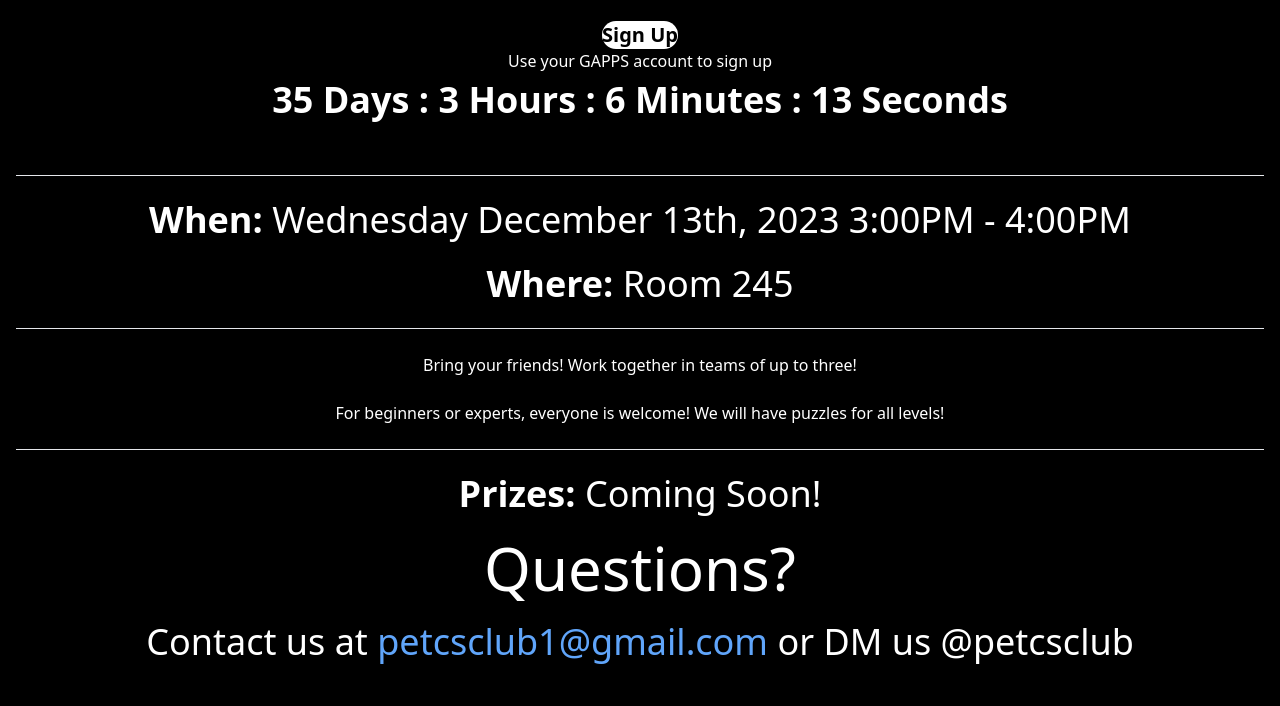
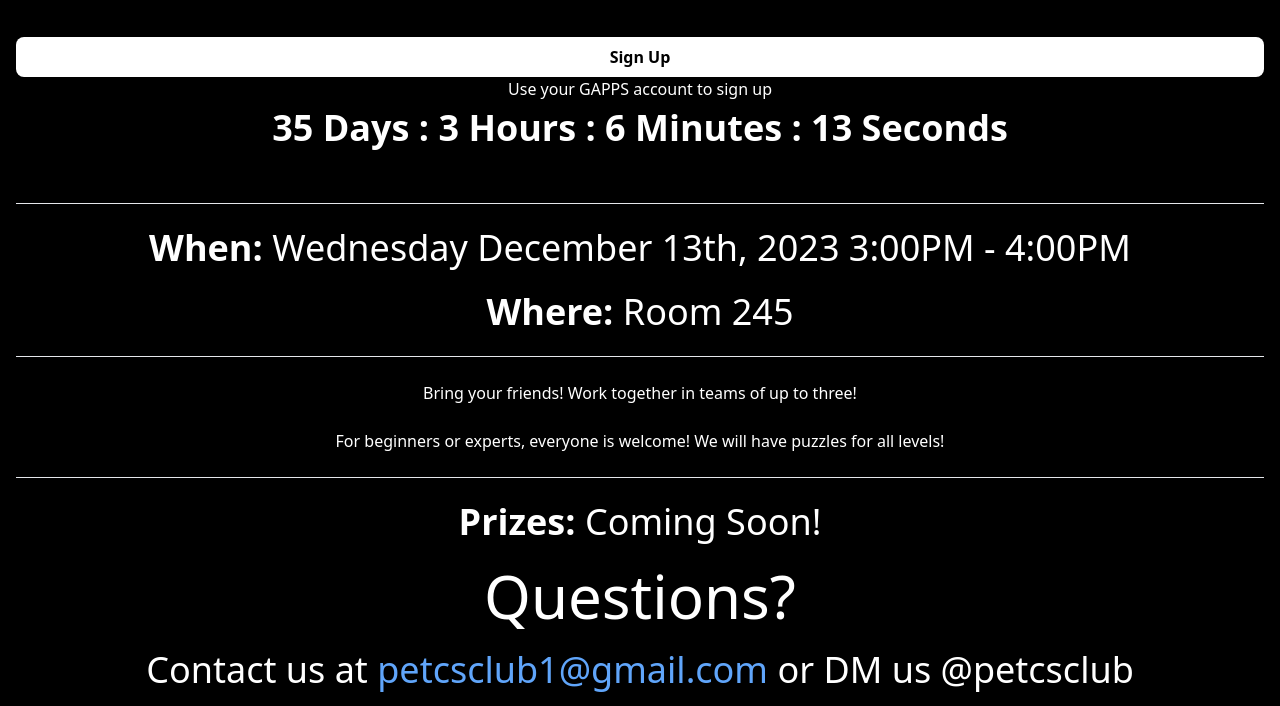
Before and after one commit to leekycauldron/petcs-site, a website: page escape/index.html in a window 1280 px wide. Shown: the part 239-945 px from the top of the page. Before the commit the page ends 917 px from the top, so only its background shows below. Drawn offline with Linux system fonts and the light colour scheme.

Commit message:
index escape

```diff
--- a/escape/index.html
+++ b/escape/index.html
@@ -18,7 +18,9 @@
         </div>
         <h2 class="md:mr-32 md:ml-32 text-center text-xl">A collaboration between PETCS club and Mathematica club to host a one hour virtual escape room with computer science and math related puzzles. A fun event with lots of food and cool prizes to be won!</h2>
         <br>
-        <a href="https://your-link-here.com" class="bg-white text-black rounded-full py-3 font-bold text-xl hover:bg-black hover:text-white transition duration-200 mb-6 block md:inline-block md:w-auto">Sign Up</a>
+        <div class="text-center w-full">
+            <a href="https://forms.gle/cqMeFH6yBdcW26Qm6" class="bg-white text-black font-bold w-full px-4 py-2 rounded-lg mt-4 inline-block">Sign Up</a>
+        </div>
         Use your GAPPS account to sign up
         <br>
         <div id="countdown"></div>
```
